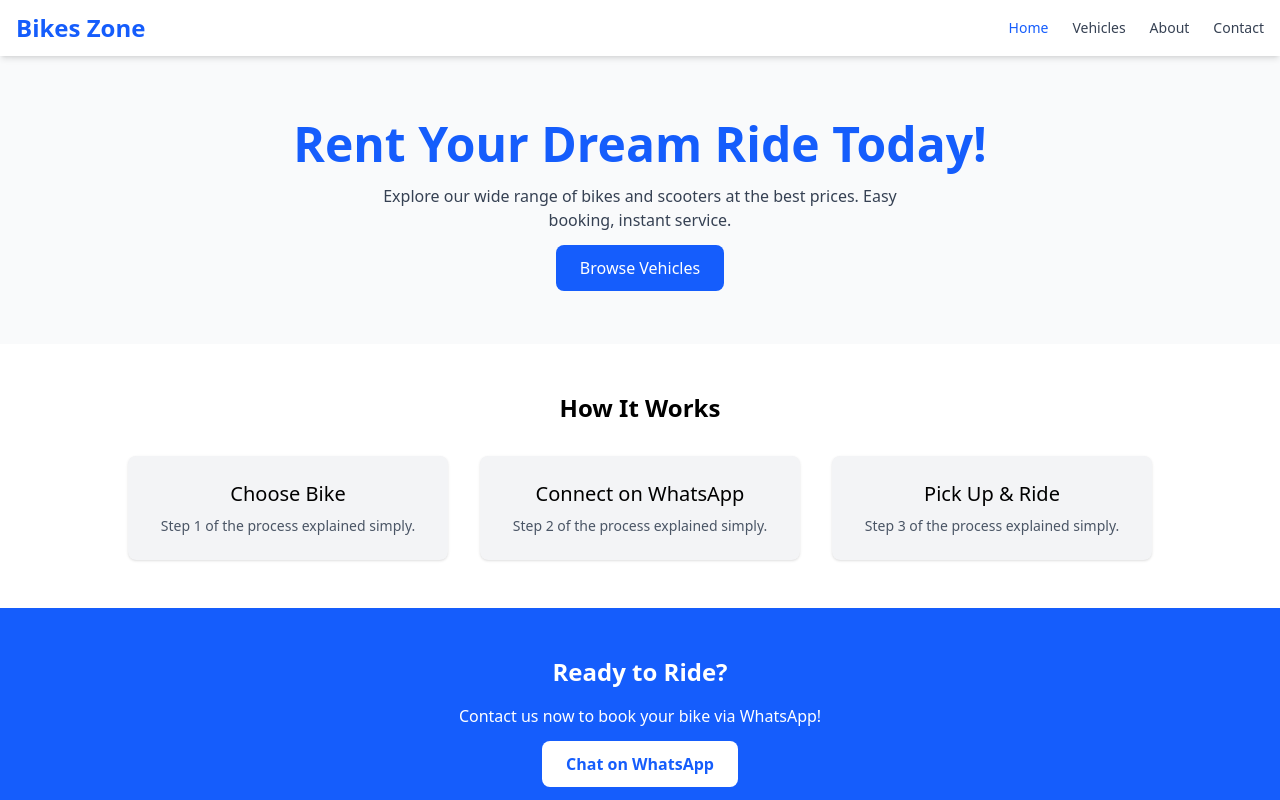
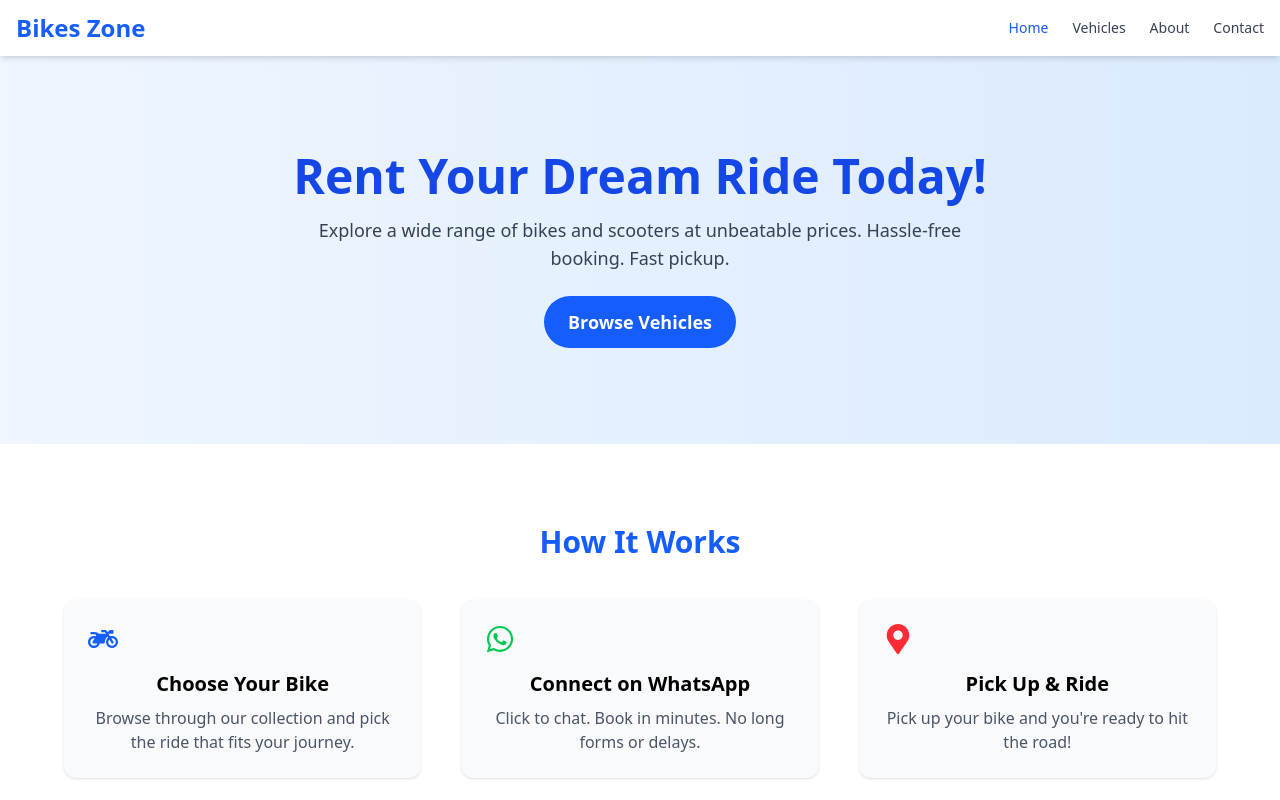
Before and after one commit to turtlebeasts/Bikes-Zone, a React (Vite) app: page / in a window 1280 px wide. Shown: the top 800 px of the page. Built offline with nearby package versions, Linux system fonts and the light colour scheme.

Commit message:
animations and style

```diff
--- a/package.json
+++ b/package.json
@@ -15,6 +15,7 @@
     "lucide-react": "^0.513.0",
     "react": "^19.1.0",
     "react-dom": "^19.1.0",
+    "react-icons": "^5.5.0",
     "react-router-dom": "^7.6.2",
     "tailwindcss": "^4.1.8"
   },
--- a/src/pages/About.jsx
+++ b/src/pages/About.jsx
@@ -1,10 +1,57 @@
+import { motion } from "framer-motion";
+
 export default function About() {
   return (
-    <div className="p-8 text-center">
-      <h1 className="text-3xl font-semibold">About Us</h1>
-      <p className="mt-2 text-gray-500">
-        We provide affordable and reliable bike rentals.
-      </p>
+    <div className="min-h-screen bg-gray-50 py-16 px-6">
+      <div className="max-w-5xl mx-auto text-center">
+        <motion.h1
+          className="text-4xl md:text-5xl font-bold text-blue-600 mb-6"
+          initial={{ y: -30, opacity: 0 }}
+          animate={{ y: 0, opacity: 1 }}
+        >
+          About Bike Zone
+        </motion.h1>
+        <motion.p
+          className="text-gray-700 text-lg md:text-xl max-w-3xl mx-auto mb-12"
+          initial={{ opacity: 0 }}
+          animate={{ opacity: 1 }}
+          transition={{ delay: 0.3 }}
+        >
+          We are passionate about making two-wheeler rentals simple, affordable,
+          and accessible. Whether you need a stylish scooter for city rides or a
+          powerful bike for weekend getaways — Bike Zone has your back.
+        </motion.p>
+
+        <div className="grid md:grid-cols-3 gap-8 text-left">
+          {[
+            {
+              title: "Wide Range of Vehicles",
+              desc: "From scooters to sports bikes – we offer vehicles to match every need and style.",
+            },
+            {
+              title: "Instant WhatsApp Booking",
+              desc: "No long forms or calls. Just click and message us directly on WhatsApp!",
+            },
+            {
+              title: "Local, Trusted & Reliable",
+              desc: "We’re your friendly neighborhood bike rental partner – always ready to help.",
+            },
+          ].map((item, idx) => (
+            <motion.div
+              key={idx}
+              className="bg-white rounded-lg shadow p-6 hover:shadow-md transition"
+              initial={{ opacity: 0, y: 20 }}
+              animate={{ opacity: 1, y: 0 }}
+              transition={{ delay: 0.4 + idx * 0.2 }}
+            >
+              <h3 className="text-xl font-semibold text-blue-600 mb-2">
+                {item.title}
+              </h3>
+              <p className="text-gray-600">{item.desc}</p>
+            </motion.div>
+          ))}
+        </div>
+      </div>
     </div>
   );
 }
--- a/src/pages/Home.jsx
+++ b/src/pages/Home.jsx
@@ -1,35 +1,37 @@
 import { motion } from "framer-motion";
 import { Link } from "react-router-dom";
+import { FaMotorcycle, FaWhatsapp, FaMapMarkerAlt } from "react-icons/fa";
 
 export default function Home() {
   return (
-    <div>
+    <div className="bg-white">
       {/* Hero Section */}
-      <section className="bg-gray-50 py-16 px-6 text-center">
+      <section className="relative bg-gradient-to-r from-blue-50 to-blue-100 py-24 px-6 text-center overflow-hidden">
         <motion.h1
-          className="text-4xl md:text-5xl font-bold text-blue-600 mb-4"
+          className="text-4xl md:text-5xl font-extrabold text-blue-700 mb-4"
           initial={{ y: -50, opacity: 0 }}
           animate={{ y: 0, opacity: 1 }}
+          transition={{ duration: 0.6 }}
         >
           Rent Your Dream Ride Today!
         </motion.h1>
         <motion.p
-          className="text-gray-700 mb-6 max-w-xl mx-auto"
+          className="text-gray-700 mb-6 max-w-2xl mx-auto text-lg"
           initial={{ opacity: 0 }}
           animate={{ opacity: 1 }}
-          transition={{ delay: 0.2 }}
+          transition={{ delay: 0.2, duration: 0.6 }}
         >
-          Explore our wide range of bikes and scooters at the best prices. Easy
-          booking, instant service.
+          Explore a wide range of bikes and scooters at unbeatable prices.
+          Hassle-free booking. Fast pickup.
         </motion.p>
         <motion.div
-          initial={{ opacity: 0 }}
-          animate={{ opacity: 1 }}
-          transition={{ delay: 0.4 }}
+          initial={{ scale: 0.8, opacity: 0 }}
+          animate={{ scale: 1, opacity: 1 }}
+          transition={{ delay: 0.4, duration: 0.5 }}
         >
           <Link
             to="/vehicles"
-            className="bg-blue-600 text-white px-6 py-3 rounded-lg hover:bg-blue-700 transition"
+            className="inline-block bg-blue-600 text-white px-6 py-3 rounded-full text-lg font-semibold hover:bg-blue-700 transition"
           >
             Browse Vehicles
           </Link>
@@ -37,31 +39,61 @@ export default function Home() {
       </section>
 
       {/* How It Works Section */}
-      <section className="py-12 px-6 bg-white text-center">
-        <h2 className="text-2xl font-semibold mb-8">How It Works</h2>
-        <div className="grid md:grid-cols-3 gap-8 max-w-5xl mx-auto">
-          {["Choose Bike", "Connect on WhatsApp", "Pick Up & Ride"].map(
-            (step, idx) => (
-              <div key={idx} className="bg-gray-100 p-6 rounded-lg shadow">
-                <h3 className="text-xl font-medium mb-2">{step}</h3>
-                <p className="text-sm text-gray-600">
-                  Step {idx + 1} of the process explained simply.
-                </p>
-              </div>
-            )
-          )}
+      <section className="py-20 px-6 bg-white text-center">
+        <h2 className="text-3xl font-bold text-blue-600 mb-10">How It Works</h2>
+        <div className="grid md:grid-cols-3 gap-10 max-w-6xl mx-auto">
+          {[
+            {
+              icon: <FaMotorcycle className="text-3xl text-blue-600 mb-4" />,
+              title: "Choose Your Bike",
+              desc: "Browse through our collection and pick the ride that fits your journey.",
+            },
+            {
+              icon: <FaWhatsapp className="text-3xl text-green-500 mb-4" />,
+              title: "Connect on WhatsApp",
+              desc: "Click to chat. Book in minutes. No long forms or delays.",
+            },
+            {
+              icon: <FaMapMarkerAlt className="text-3xl text-red-500 mb-4" />,
+              title: "Pick Up & Ride",
+              desc: "Pick up your bike and you're ready to hit the road!",
+            },
+          ].map((item, idx) => (
+            <motion.div
+              key={idx}
+              className="bg-gray-50 p-6 rounded-xl shadow hover:shadow-md transition"
+              initial={{ opacity: 0, y: 40 }}
+              whileInView={{ opacity: 1, y: 0 }}
+              transition={{ duration: 0.4, delay: idx * 0.2 }}
+              viewport={{ once: true }}
+            >
+              {item.icon}
+              <h3 className="text-xl font-semibold mb-2">{item.title}</h3>
+              <p className="text-gray-600">{item.desc}</p>
+            </motion.div>
+          ))}
         </div>
       </section>
 
-      {/* Call to Action Section */}
-      <section className="bg-blue-600 text-white py-12 text-center px-6">
-        <h2 className="text-2xl font-semibold mb-4">Ready to Ride?</h2>
-        <p className="mb-6">Contact us now to book your bike via WhatsApp!</p>
+      {/* Call to Action */}
+      <section className="bg-blue-700 text-white py-16 text-center px-6">
+        <motion.h2
+          className="text-3xl font-bold mb-4"
+          initial={{ scale: 0.9, opacity: 0 }}
+          whileInView={{ scale: 1, opacity: 1 }}
+          transition={{ duration: 0.5 }}
+          viewport={{ once: true }}
+        >
+          Ready to Ride?
+        </motion.h2>
+        <p className="mb-6 text-lg">
+          Contact us now and book your ride instantly on WhatsApp!
+        </p>
         <a
           href="https://wa.me/91XXXXXXXXXX" // Replace with actual number
           target="_blank"
           rel="noopener noreferrer"
-          className="bg-white text-blue-600 font-semibold px-6 py-3 rounded-lg hover:bg-gray-100 transition"
+          className="inline-block bg-white text-blue-700 font-semibold px-6 py-3 rounded-full hover:bg-gray-100 transition"
         >
           Chat on WhatsApp
         </a>
```
Also changed, not shown: 1 other file (tests, documents, lock files or other folders).
